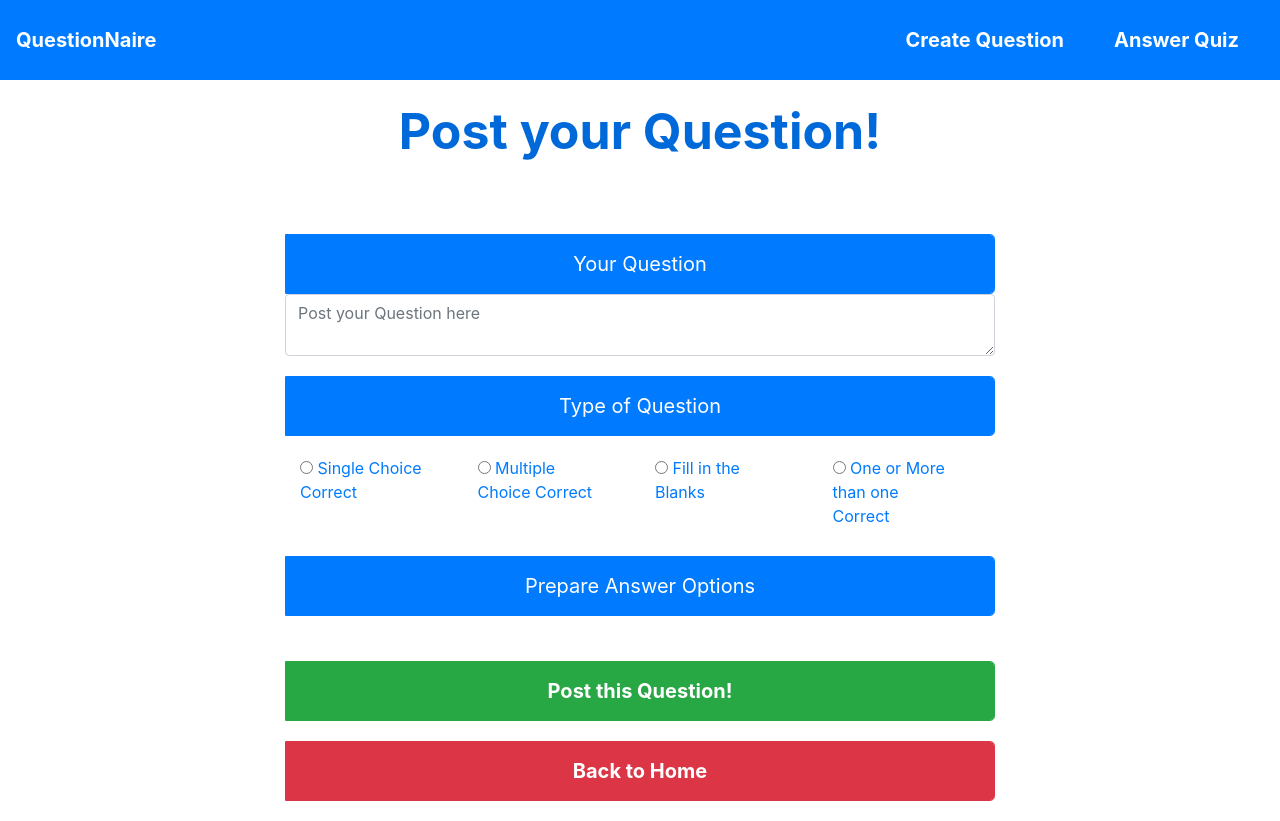
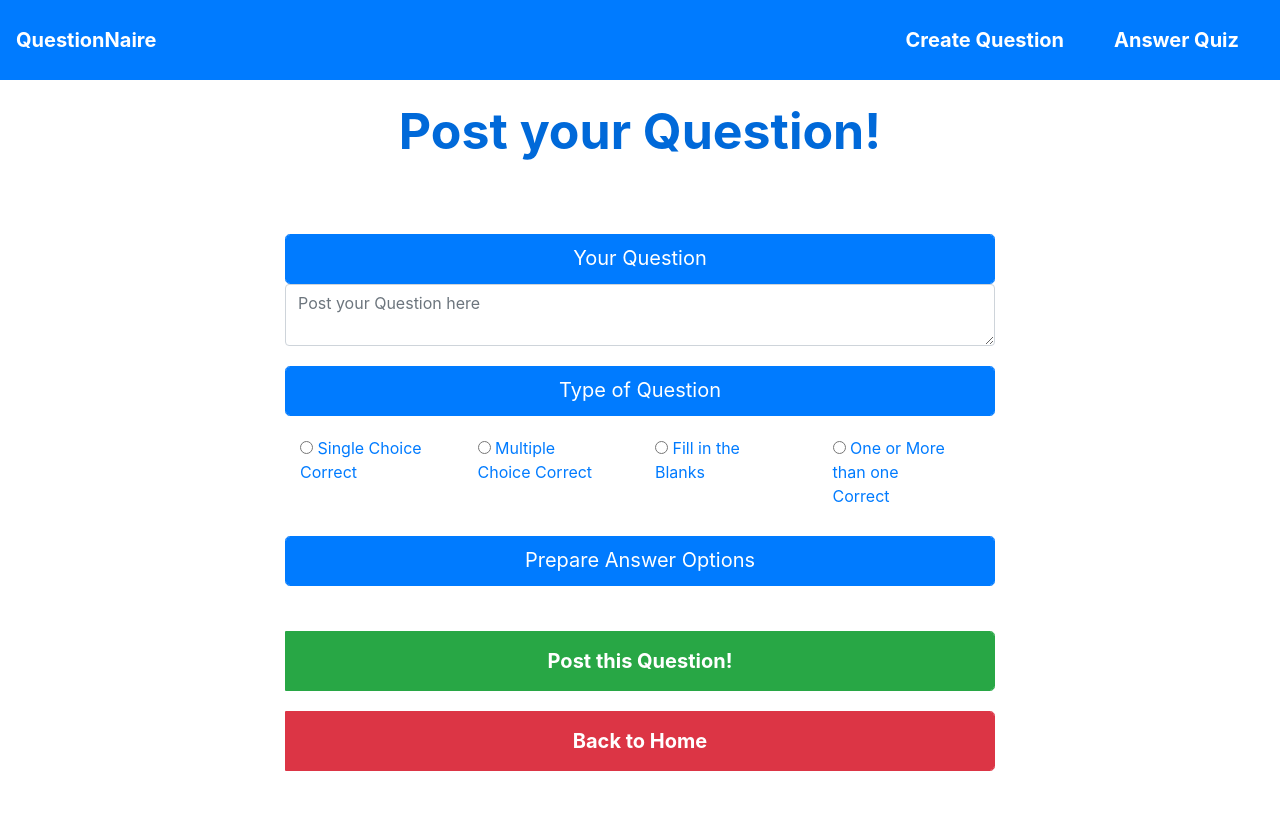
Before and after one commit to shubhamcommits/assignment-mean-app, an Angular app in the folder public/: page /#/create in a window 1280 px wide. After the commit the page ends 800 px from the top, so only its background shows below. Built offline with nearby package versions, Linux system fonts and the light colour scheme.

Commit message:
fixing some frontend glitches

```diff
--- a/public/src/app/create-question/create-question.component.html
+++ b/public/src/app/create-question/create-question.component.html
@@ -20,16 +20,14 @@
 
         <form [formGroup]="questionForm">
           <div class="input-group" style=" margin-block-end: 0; margin-bottom: 0;">
-            <button class="btn btn-primary btn-lg form-control" style="pointer-events: none;">Your Question</button>
+            <label class="btn btn-primary btn-lg form-control" style="pointer-events: none; height: 50px;">Your Question</label>
           </div>
           <div class="input-group" style=" margin-block-start: 0; margin-top: 0;">
               <textarea class="form-control" formControlName="content" name="content" id="content" type="text"
               placeholder="Post your Question here"></textarea>
           </div>
           <div class="input-group">
-            <button class="btn btn-primary btn-lg form-control" style="pointer-events: none;">Type of Question</button>
-
-
+            <label class="btn btn-primary btn-lg form-control" style="pointer-events: none; height: 50px;">Type of Question</label>
           </div>
           <div class="input-group row">
             <div class="col-md-3">
@@ -46,12 +44,12 @@
             </div>
           </div>
           <div class="input-group">
-            <button class="btn btn-primary btn-lg form-control" style="pointer-events: none;">Prepare Answer Options</button>
+            <label class="btn btn-primary btn-lg form-control" style="pointer-events: none; height: 50px;">Prepare Answer Options</label>
           </div>
           <div class="input-group row" id="fillIn" style="display:none;">
               <div class="input-group row">
                   <div class="col-md-12">
-                  <button class="btn-warning btn-sm form-control" style="pointer-events: none; font-weight: bold;">Input Correct Answer</button>
+                  <label class="btn-warning btn btn-sm form-control" style="pointer-events: none; font-weight: bold; margin-block-end: 0;">Input Correct Answer</label>
                   <input type="text" class="form-control" formControlName="fillInAnswer" name="fillInAnswer" id="fillInAnswer" placeholder="Correct Answer">
                    </div>
                 </div>
@@ -77,7 +75,7 @@
 
                   <div class="input-group row">
                     <div class="col-md-12">
-                    <button class="btn-warning btn-sm form-control" style="pointer-events: none; font-weight: bold">Input Correct Option(s) Number separated by ","</button>
+                    <label class="btn-warning btn btn-sm form-control" style="pointer-events: none; font-weight: bold; margin-block-end: 0;">Input Correct Option(s) Number separated by ","</label>
                     <input type="text" class="form-control" formControlName="correctAnswers" name="correctAnswers" id="correctAnswers" placeholder="Correct Option(s) Number" pattern="[0-9]," required>
                      </div>
                   </div>
--- a/public/src/app/create-question/create-question.component.ts
+++ b/public/src/app/create-question/create-question.component.ts
@@ -42,7 +42,7 @@ export class CreateQuestionComponent implements OnInit {
     var lastOption = this.inputOptions[this.inputOptions.length-1];
     this.inputOptions.pop();
     this.questionForm.removeControl('option'+lastOption);
-   // console.log('New Options', this.inputOptions);
+    // console.log('New Options', this.inputOptions);
     //console.log('Form Controls', this.questionForm.controls);
   }
 
@@ -151,6 +151,7 @@ export class CreateQuestionComponent implements OnInit {
 
      });
      this.questionForm.reset();
+     this.inputOptions = [1];
 
     }
     else if(this.type == 'multiple'){
@@ -182,7 +183,7 @@ export class CreateQuestionComponent implements OnInit {
 
      // console.log('Form Data', formData);
      // console.log('Form Option Data', options);
-    //  console.log('Form Answer Data', answers);
+     //  console.log('Form Answer Data', answers);
 
       this.questionService.createQuestion(formData)
       .subscribe((res) => {
@@ -194,6 +195,7 @@ export class CreateQuestionComponent implements OnInit {
 
       });
       this.questionForm.reset();
+      this.inputOptions = [1];
 
     }
     else if(this.type == 'fill'){
@@ -216,7 +218,7 @@ export class CreateQuestionComponent implements OnInit {
 
     // console.log('Form Data', formData);
     // console.log('Form Option Data', options);
-   //  console.log('Form Answer Data', answers);
+    //  console.log('Form Answer Data', answers);
 
      this.questionService.createQuestion(formData)
      .subscribe((res) => {
@@ -228,6 +230,7 @@ export class CreateQuestionComponent implements OnInit {
 
      });
      this.questionForm.reset();
+     this.inputOptions = [1];
 
     }
     else if(this.type == 'one_or_more'){
@@ -258,7 +261,7 @@ export class CreateQuestionComponent implements OnInit {
       }
 
     //  console.log('Form Data', formData);
-     // console.log('Form Option Data', options);
+    // console.log('Form Option Data', options);
     //  console.log('Form Answer Data', answers);
 
       this.questionService.createQuestion(formData)
@@ -271,6 +274,7 @@ export class CreateQuestionComponent implements OnInit {
 
       });
       this.questionForm.reset();
+      this.inputOptions = [1];
 
     }
 
--- a/public/src/app/questionnaire/questionnaire.component.html
+++ b/public/src/app/questionnaire/questionnaire.component.html
@@ -19,7 +19,7 @@
 
             <div *ngIf="question.type == 'single'">
                 <h2 class="quiz-question">Q{{i+1}}. {{question?.content}}</h2>
-                <button class="btn btn-warning btn-sm form-control" style="font-weight: bold;">Single Correct!</button>
+                    <label class="btn btn-warning btn-sm form-control" style="font-weight: bold; width: 30%;">Single Correct!</label>
                 <ul *ngFor="let option of question.options; let j = index;">
                    <li class="quiz-answer">
                      <input type="radio" name="optSingle" id="optSingle-{{j}}" value="{{j}}" (change)="onChange(j)"> {{option}}</li>
@@ -29,27 +29,30 @@
 
             <div *ngIf="question.type == 'multiple'">
                 <h2 class="quiz-question">Q{{i+1}}. {{question?.content}}</h2>
-                <button class="btn btn-warning btn-sm form-control" style="font-weight: bold;">Multiple Correct!</button>
+                <label class="btn btn-warning btn-sm form-control" style="font-weight: bold; width: 30%;">Multiple Correct!</label>
                 <ul *ngFor="let option of question.options; let j = index;">
-                   <li class="quiz-answer"> <input type="checkbox" name="optcheck" value="{{j}}" (click)="onChangeMultiple(j)">  {{option}}</li>
+                   <li class="quiz-answer">
+                     <input type="checkbox" name="optcheck" value="{{j}}" (click)="onChangeMultiple(j)">  {{option}}</li>
                 </ul>
                 <button class="btn btn-success btn-sm form-control" (click)="submitAnswerMultipleType(question?.answer)">Submit Answer</button>
             </div>
 
             <div *ngIf="question.type == 'fill'">
                 <h2 class="quiz-question">Q{{i+1}}. {{question?.content}}</h2>
-                <button class="btn btn-warning btn-sm form-control" style="font-weight: bold;">Fill in the Blanks!</button>
+                <label class="btn btn-warning btn-sm form-control" style="font-weight: bold; width: 30%;">Fill in the Blanks!</label>
                 <ul>
-                  <li class="quiz-answer"> <input type="text" name="answer" class="form-control" placeholder="Your Answer" [(ngModel)]="textFillType" (change)="onChangeTextFillIn()"></li>
+                  <li class="quiz-answer">
+                    <input type="text" name="answer" class="form-control" placeholder="Your Answer" [(ngModel)]="textFillType" (change)="onChangeTextFillIn()"></li>
                 </ul>
                 <button class="btn btn-success btn-sm form-control" (click)="submitAnswerTextFillIn(question?.fillIn)">Submit Answer</button>
             </div>
 
             <div *ngIf="question.type == 'one_or_more'">
                 <h2 class="quiz-question">Q{{i+1}}. {{question?.content}}</h2>
-                <button class="btn btn-warning btn-sm form-control pull-right" style="font-weight: bold;">One or More than One Correct!</button>
+                <label class="btn btn-warning btn-sm form-control" style="font-weight: bold; width: 30%;">One or More than One Correct!</label>
                 <ul *ngFor="let option of question.options; let j = index;">
-                   <li class="quiz-answer"> <input type="checkbox" name="optcheck" value="{{option}}" (click)="onChangeOneOrMore(j)">  {{option}}</li>
+                   <li class="quiz-answer">
+                     <input type="checkbox" name="optcheck" value="{{option}}" (click)="onChangeOneOrMore(j)">  {{option}}</li>
                 </ul>
                 <button class="btn btn-success btn-sm form-control" (click)="submitAnswerOneOrMoreType(question?.answer)">Submit Answer</button>
             </div>
```
Also changed, not shown: public/dist/public/index.html, 2 other files (tests, documents, lock files or other folders).
